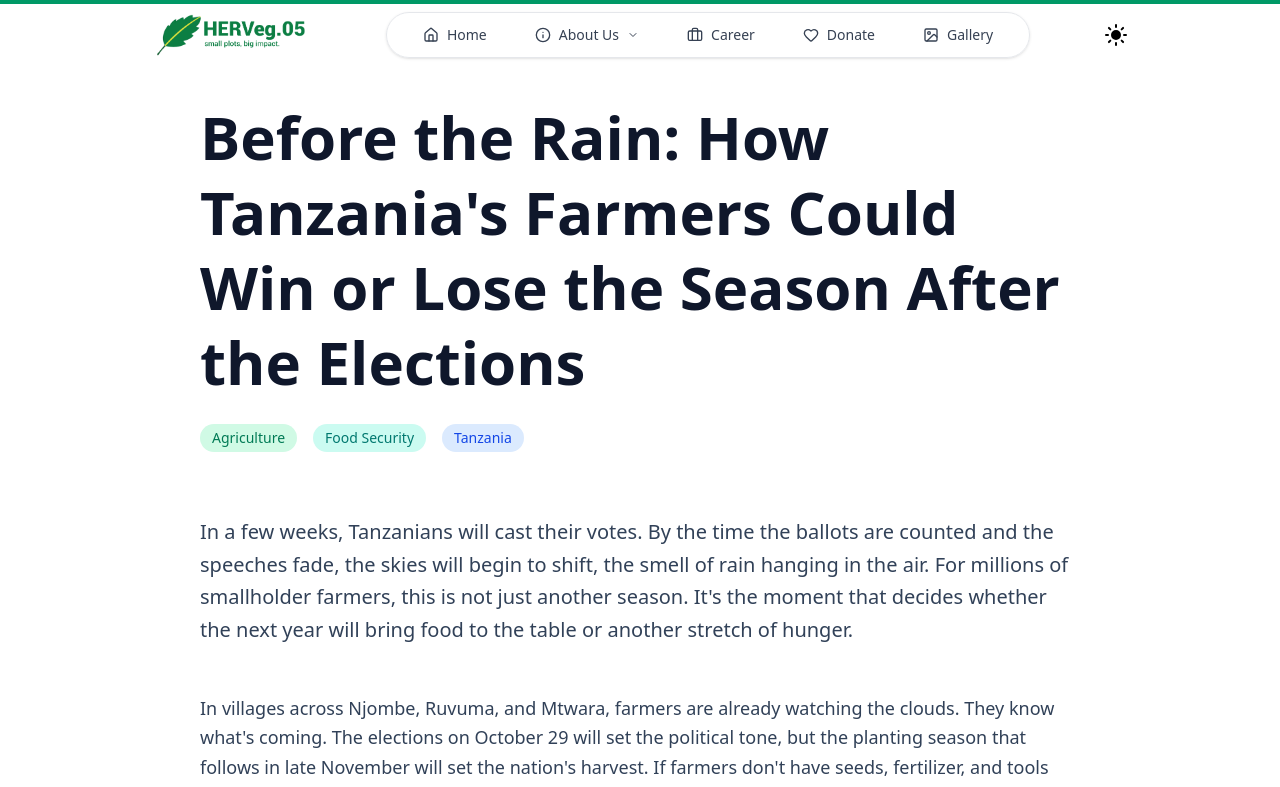
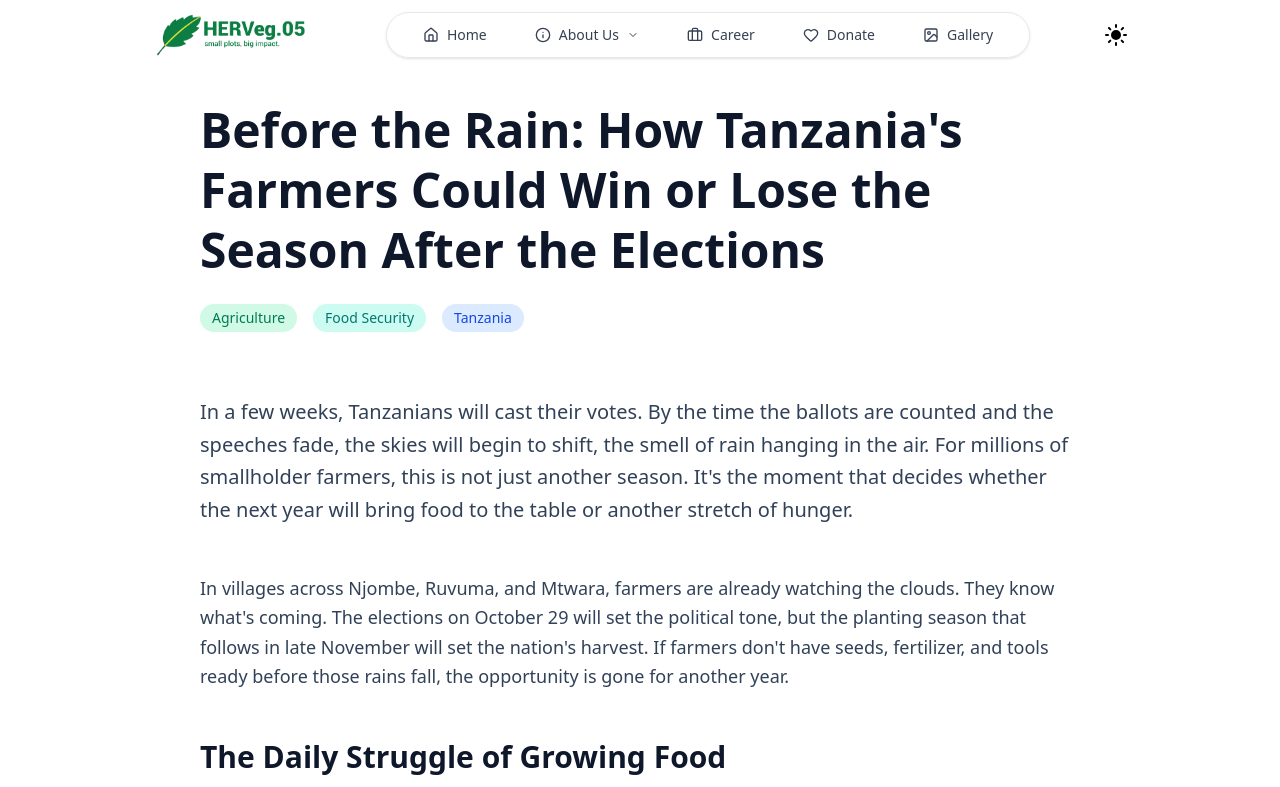
Before and after one commit to Mhando-Z/HervegWeb, a Next.js app: page /articles/article2 in a window 1280 px wide. Shown: the top 787 px of the page. Built offline with nearby package versions, Linux system fonts and the light colour scheme; a web font is replaced by a local one.

Commit message:
Phase One

```diff
--- a/src/app/articles/article2/page.jsx
+++ b/src/app/articles/article2/page.jsx
@@ -4,27 +4,6 @@ import React, { useState, useEffect } from "react";
 import { motion, useScroll, useSpring } from "framer-motion";
 
 const Article2 = () => {
-  const { scrollYProgress } = useScroll();
-  const scaleX = useSpring(scrollYProgress, {
-    stiffness: 100,
-    damping: 30,
-    restDelta: 0.001,
-  });
-
-  const [readingProgress, setReadingProgress] = useState(0);
-
-  useEffect(() => {
-    const updateProgress = () => {
-      const scrolled = window.scrollY;
-      const height = document.documentElement.scrollHeight - window.innerHeight;
-      const progress = (scrolled / height) * 100;
-      setReadingProgress(progress);
-    };
-
-    window.addEventListener("scroll", updateProgress);
-    return () => window.removeEventListener("scroll", updateProgress);
-  }, []);
-
   const fadeInUp = {
     initial: { opacity: 0, y: 30 },
     animate: { opacity: 1, y: 0 },
@@ -41,12 +20,6 @@ const Article2 = () => {
 
   return (
     <div className="min-h-screen bg-Linear-to-br from-slate-50 via-white to-slate-50">
-      {/* Reading Progress Bar */}
-      <motion.div
-        className="fixed top-0 left-0 right-0 h-1 bg-emerald-600 z-50 origin-left"
-        style={{ scaleX }}
-      />
-
       {/* Main Container */}
       <div className="container mx-auto px-6 py-16 sm:px-8 lg:px-12">
         {/* Header Section */}
@@ -63,7 +36,7 @@ const Article2 = () => {
             className="h-1 bg-Linear-to-r from-emerald-600 to-teal-500 mb-8"
           />
 
-          <h1 className="text-4xl sm:text-5xl lg:text-6xl font-bold text-slate-900 leading-tight mb-6">
+          <h1 className="text-4xl sm:text-5xl lg:text-5xl font-bold text-slate-900 leading-tight mb-6">
             Before the Rain: How Tanzania's Farmers Could Win or Lose the Season
             After the Elections
           </h1>
```
